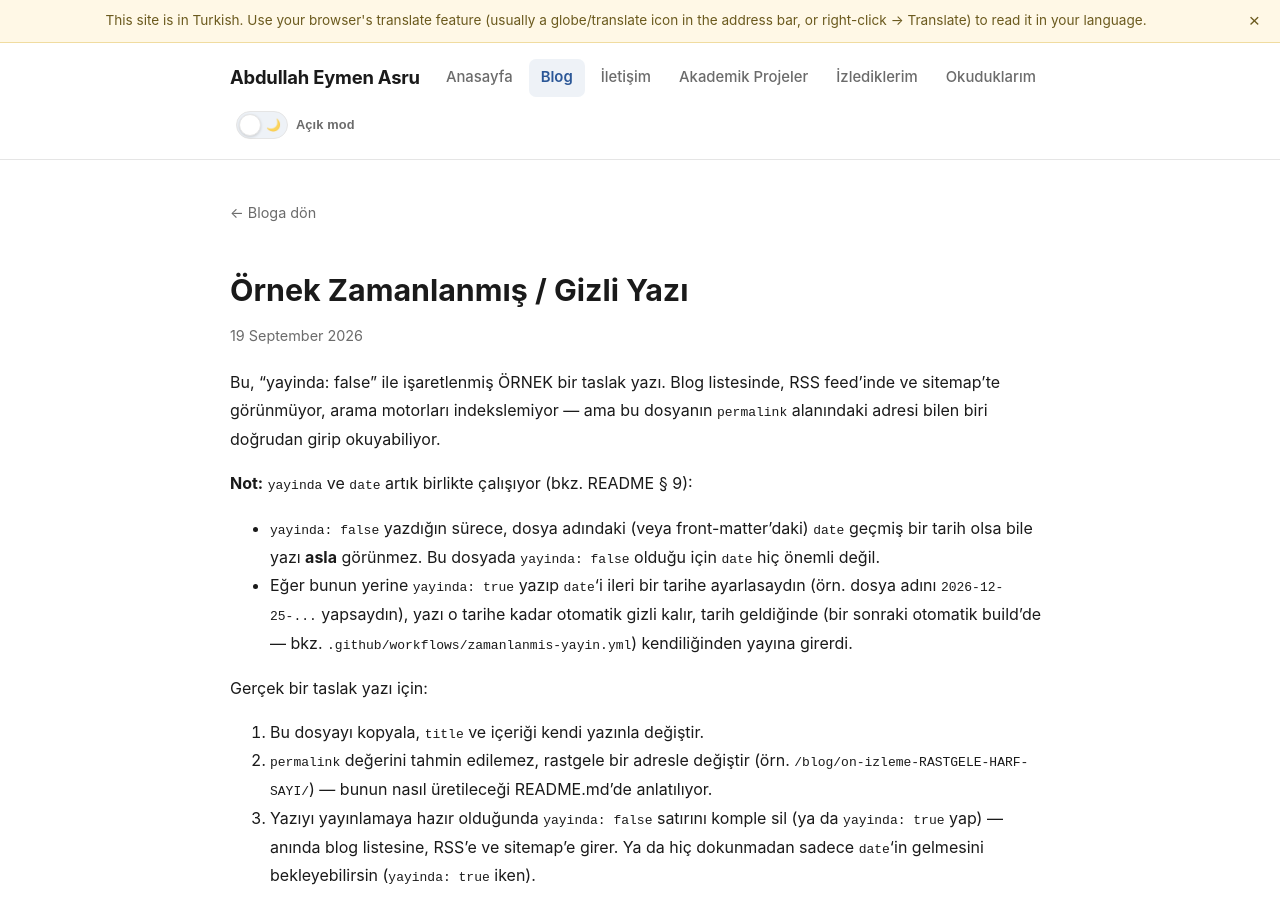
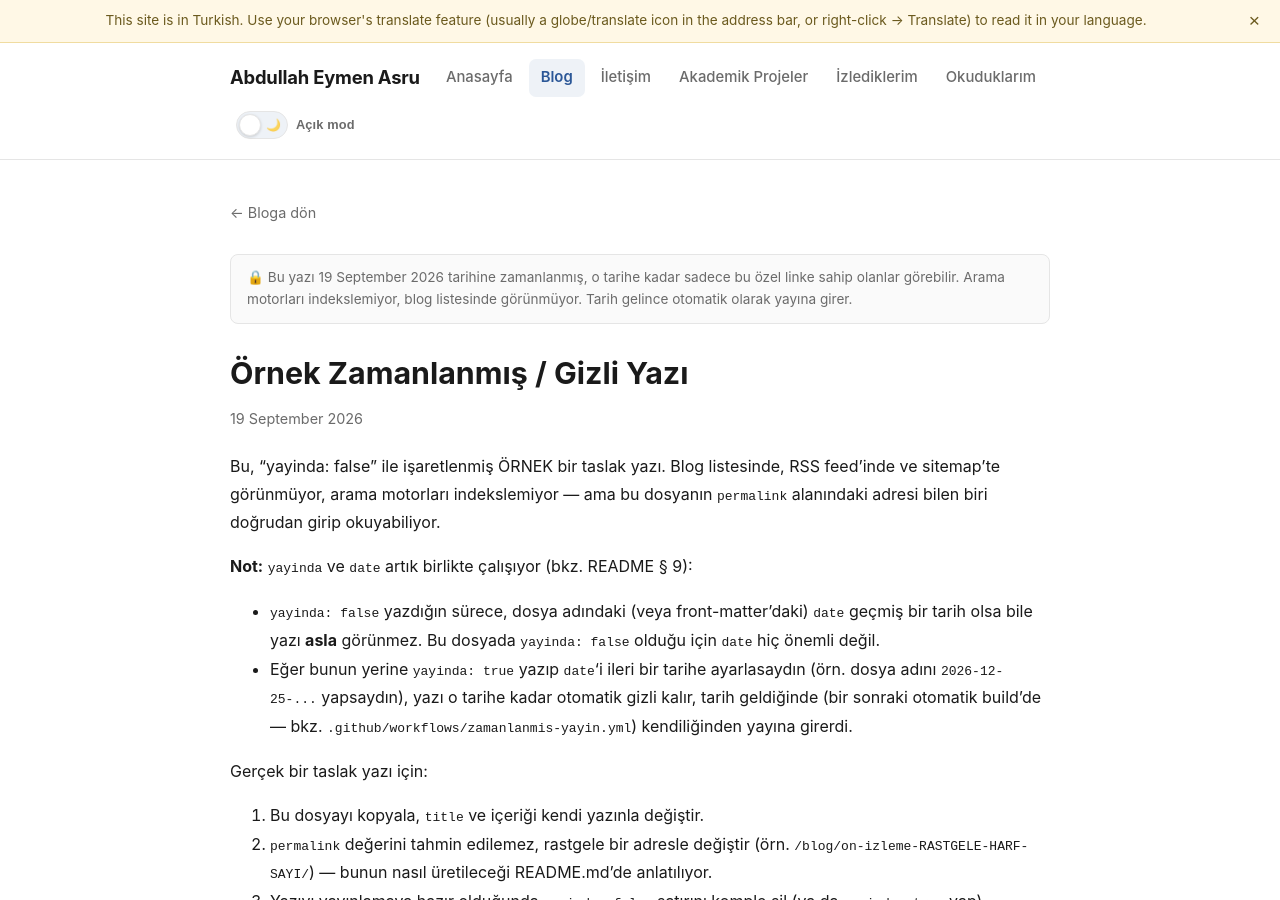
Before and after one commit to abdullah-eymen-asru/abdullah-eymen-asru.github.io, a Jekyll site: the page built from _posts/2026-08-15-ornek-zamanlanmis-yazi.md, in a window 1280 px wide and 900 px high. Built offline with Jekyll 4.4.1, drawn with Linux system fonts in a browser that asks for light colours; comment, search, counter and statistics services are not loaded.

Commit message:
Add scheduled post hint for future publication

```diff
--- a/_layouts/post.html
+++ b/_layouts/post.html
@@ -9,6 +9,13 @@ layout: default
   <p class="format-hint">
     🔒 Bu yazı henüz yayında değil, sadece bu özel linke sahip olanlar
     görebilir. Arama motorları indekslemiyor, blog listesinde görünmüyor.
+  </p>
+  {% elsif page.date and page.date > site.time %}
+  <p class="format-hint">
+    🔒 Bu yazı {{ page.date | date: "%d %B %Y" }} tarihine zamanlanmış,
+    o tarihe kadar sadece bu özel linke sahip olanlar görebilir. Arama
+    motorları indekslemiyor, blog listesinde görünmüyor. Tarih gelince
+    otomatik olarak yayına girer.
   </p>
   {% endif %}
 
```
